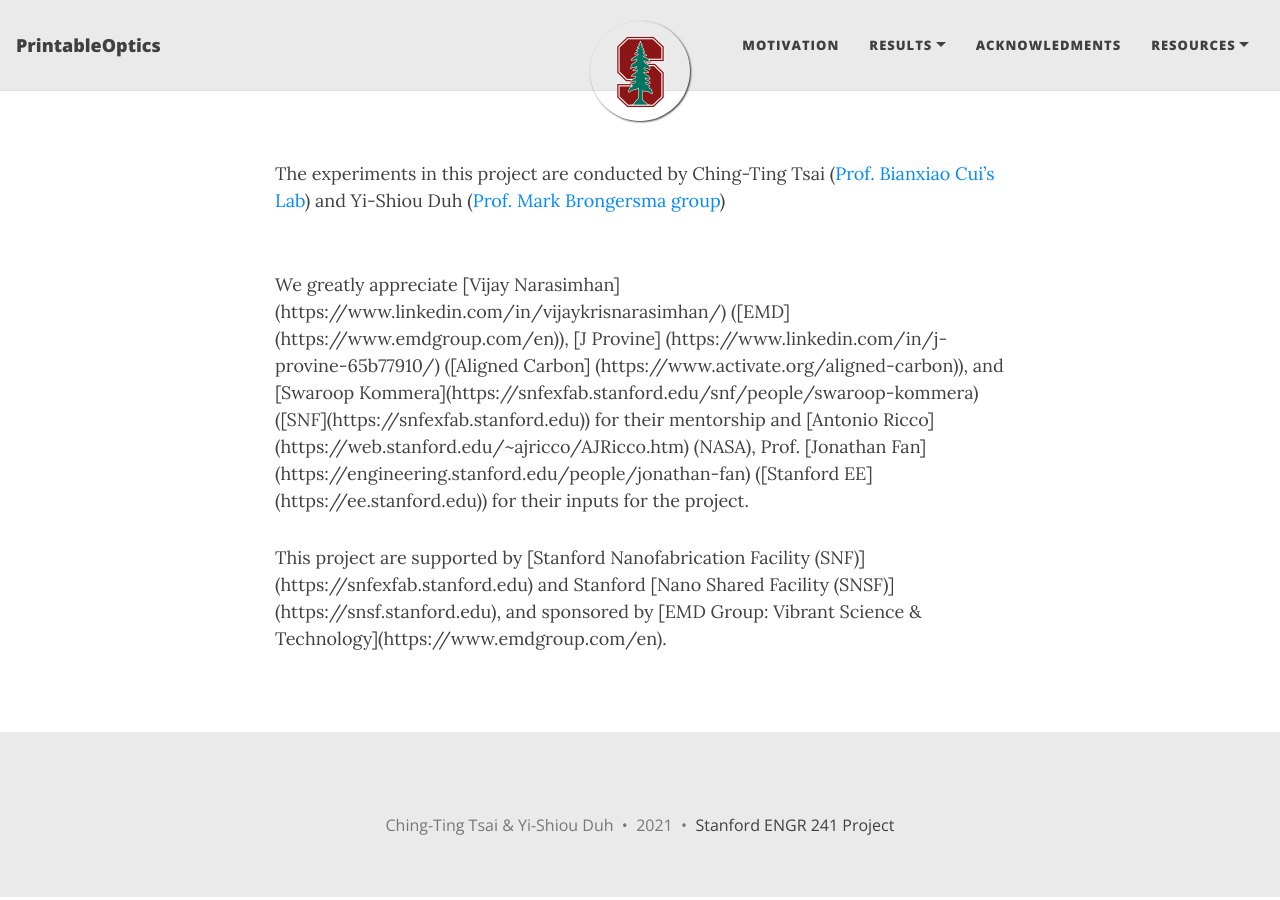
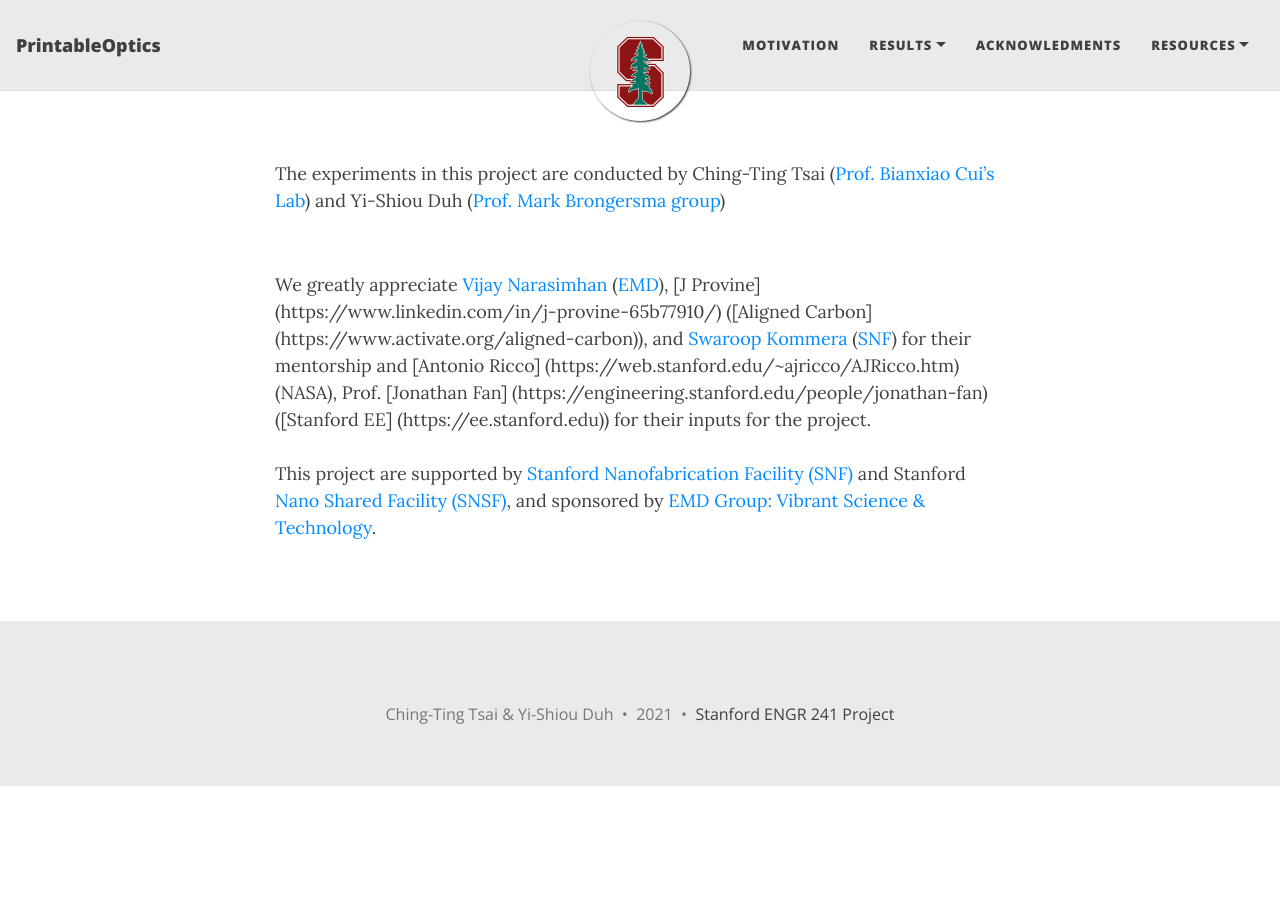
Before and after one commit to tingtsai/PrintableOptics, a Jekyll site: the page built from md/Team.md, in a window 1280 px wide. Built offline with Jekyll 4.4.1, drawn with Linux system fonts in a browser that asks for light colours; nearby versions of some CDN libraries; our own code applies the rules of GitHub Pages for plain Markdown files.

Commit message:
Update Team.md

```diff
--- a/md/Team.md
+++ b/md/Team.md
@@ -1,6 +1,6 @@
 The experiments in this project are conducted by Ching-Ting Tsai ([Prof. Bianxiao Cui's Lab](https://cuilab.stanford.edu)) and Yi-Shiou Duh ([Prof. Mark Brongersma group](https://glam.stanford.edu/people/mark-brongersma))<br>
 <br>
 
-<p>We greatly appreciate [Vijay Narasimhan](https://www.linkedin.com/in/vijaykrisnarasimhan/) ([EMD](https://www.emdgroup.com/en)), [J Provine] (https://www.linkedin.com/in/j-provine-65b77910/) ([Aligned Carbon] (https://www.activate.org/aligned-carbon)), and [Swaroop Kommera](https://snfexfab.stanford.edu/snf/people/swaroop-kommera) ([SNF](https://snfexfab.stanford.edu)) for their mentorship and [Antonio Ricco] (https://web.stanford.edu/~ajricco/AJRicco.htm) (NASA), Prof. [Jonathan Fan] (https://engineering.stanford.edu/people/jonathan-fan) ([Stanford EE] (https://ee.stanford.edu)) for their inputs for the project.</p>
-
-<p>This project are supported by [Stanford Nanofabrication Facility (SNF)](https://snfexfab.stanford.edu) and Stanford [Nano Shared Facility (SNSF)](https://snsf.stanford.edu), and sponsored by [EMD Group: Vibrant Science & Technology](https://www.emdgroup.com/en).</p>
+We greatly appreciate [Vijay Narasimhan](https://www.linkedin.com/in/vijaykrisnarasimhan/) ([EMD](https://www.emdgroup.com/en)), [J Provine] (https://www.linkedin.com/in/j-provine-65b77910/) ([Aligned Carbon] (https://www.activate.org/aligned-carbon)), and [Swaroop Kommera](https://snfexfab.stanford.edu/snf/people/swaroop-kommera) ([SNF](https://snfexfab.stanford.edu)) for their mentorship and [Antonio Ricco] (https://web.stanford.edu/~ajricco/AJRicco.htm) (NASA), Prof. [Jonathan Fan] (https://engineering.stanford.edu/people/jonathan-fan) ([Stanford EE] (https://ee.stanford.edu)) for their inputs for the project.<br>
+<br>
+This project are supported by [Stanford Nanofabrication Facility (SNF)](https://snfexfab.stanford.edu) and Stanford [Nano Shared Facility (SNSF)](https://snsf.stanford.edu), and sponsored by [EMD Group: Vibrant Science & Technology](https://www.emdgroup.com/en).
```
